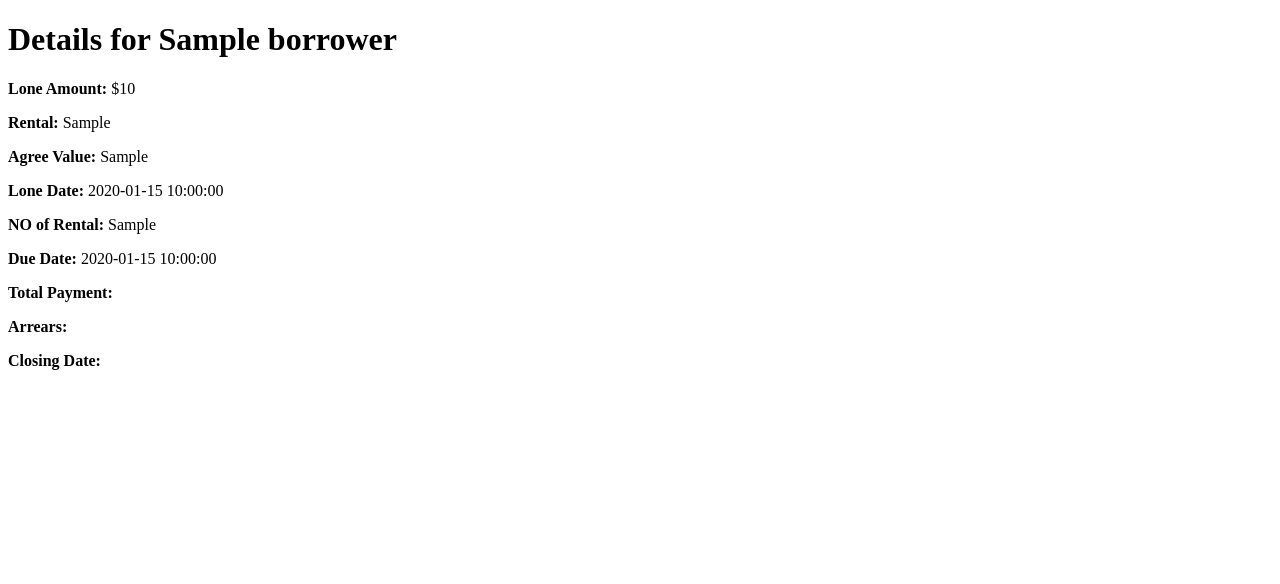
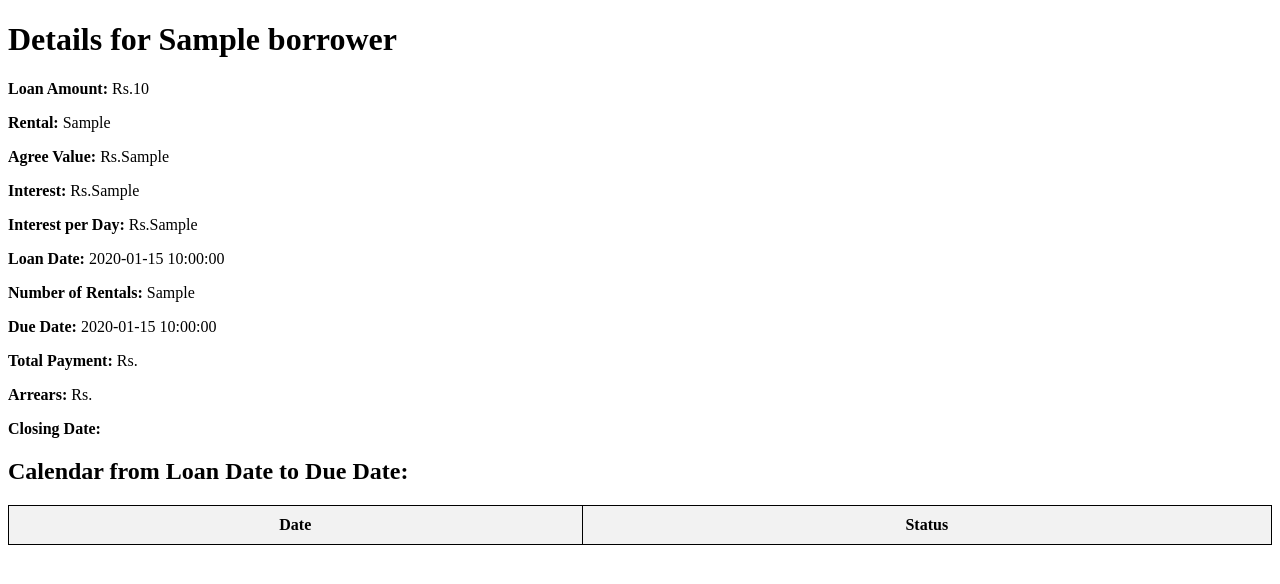
Before and after one commit to wathsaladmpgj/interest-money-site, a PHP site: page /details.php?id=1 in a window 1280 px wide. Shown: the top 584 px of the page. Run offline with PHP 8.4, Linux system fonts and the light colour scheme; tables that the repository leaves empty or names only in its code hold one stand-in row (values such as "Sample post"); lists and menus that the app fills with data are empty.

Commit message:
code continue

```diff
--- a/details.php
+++ b/details.php
@@ -21,6 +21,21 @@
 $stmt->execute();
 $result = $stmt->get_result();
 $borrower = $result->fetch_assoc();
+
+// Calculate the date difference
+$loan_date = new DateTime($borrower['lone_date']);
+$due_date = new DateTime($borrower['due_date']);
+$interval = $loan_date->diff($due_date);  // Get date difference
+
+// Create an array to hold the dates from the loan date to the due date
+$calendar_dates = array();
+$days_difference = $interval->days;
+
+for ($i = 1; $i <= $days_difference; $i++) {
+    $loan_date_clone = clone $loan_date;  // Clone the loan date so that we don't modify the original
+    $loan_date_clone->modify("+$i day");
+    $calendar_dates[] = $loan_date_clone->format('Y-m-d');  // Store the date in the array
+}
 ?>
 
 <!DOCTYPE html>
@@ -29,18 +44,51 @@
     <meta charset="UTF-8">
     <meta name="viewport" content="width=device-width, initial-scale=1.0">
     <title>Borrower Details</title>
+    <style>
+        table {
+            width: 100%;
+            border-collapse: collapse;
+        }
+        table, th, td {
+            border: 1px solid black;
+        }
+        th, td {
+            padding: 10px;
+            text-align: center;
+        }
+        th {
+            background-color: #f2f2f2;
+        }
+    </style>
 </head>
 <body>
     <h1>Details for <?php echo $borrower['name']; ?></h1>
-    <p><strong>Lone Amount:</strong> $<?php echo $borrower['amount']; ?></p>
+    <p><strong>Loan Amount:</strong> Rs.<?php echo $borrower['amount']; ?></p>
     <p><strong>Rental:</strong> <?php echo $borrower['rental']; ?></p>
-    <p><strong>Agree Value:</strong> <?php echo $borrower['agree_value']; ?></p>
-    <p><strong>Lone Date:</strong> <?php echo $borrower['lone_date']; ?></p>
-    <p><strong>NO of Rental:</strong> <?php echo $borrower['no_rental']; ?></p>
+    <p><strong>Agree Value:</strong> Rs.<?php echo $borrower['agree_value']; ?></p>
+    <p><strong>Interest:</strong> Rs.<?php echo $borrower['interest']; ?></p>
+    <p><strong>Interest per Day:</strong> Rs.<?php echo $borrower['interest_day']; ?></p>
+    <p><strong>Loan Date:</strong> <?php echo $borrower['lone_date']; ?></p>
+    <p><strong>Number of Rentals:</strong> <?php echo $borrower['no_rental']; ?></p>
     <p><strong>Due Date:</strong> <?php echo $borrower['due_date']; ?></p>
-    <p><strong>Total Payment:</strong></p>
-    <p><strong>Arrears:</strong></p>
+    <p><strong>Total Payment:</strong> Rs.</p>
+    <p><strong>Arrears:</strong> Rs.</p>
     <p><strong>Closing Date:</strong></p>
+
+    <h2>Calendar from Loan Date to Due Date:</h2>
+
+    <table>
+        <tr>
+            <th>Date</th>
+            <th>Status</th>
+        </tr>
+        <?php foreach ($calendar_dates as $date): ?>
+        <tr>
+            <td><?php echo $date; ?></td>
+            <td>Not Paid</td> <!-- You can modify this based on payment status -->
+        </tr>
+        <?php endforeach; ?>
+    </table>
 </body>
 </html>
 
```
Also changed, not shown: add_borrower.php (+6 -3 lines), details_.php (added, +56 -0 lines).
